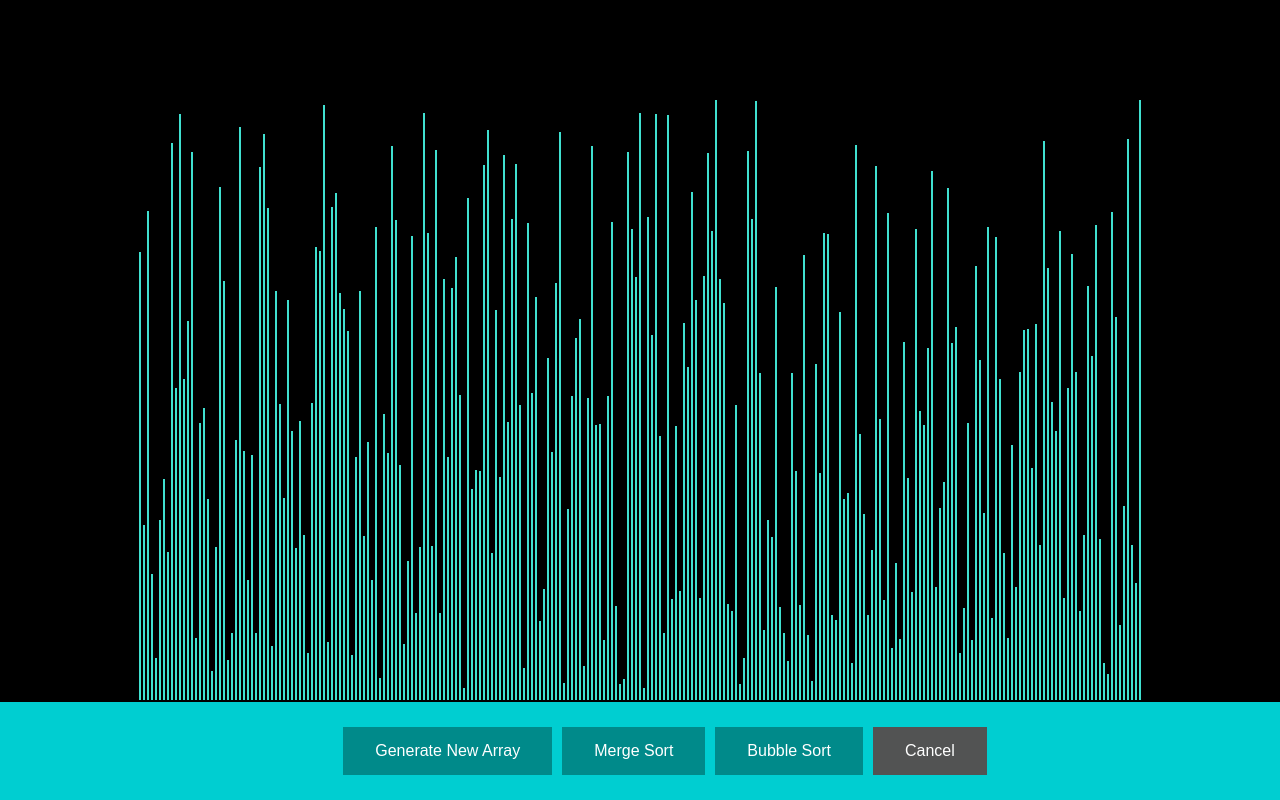
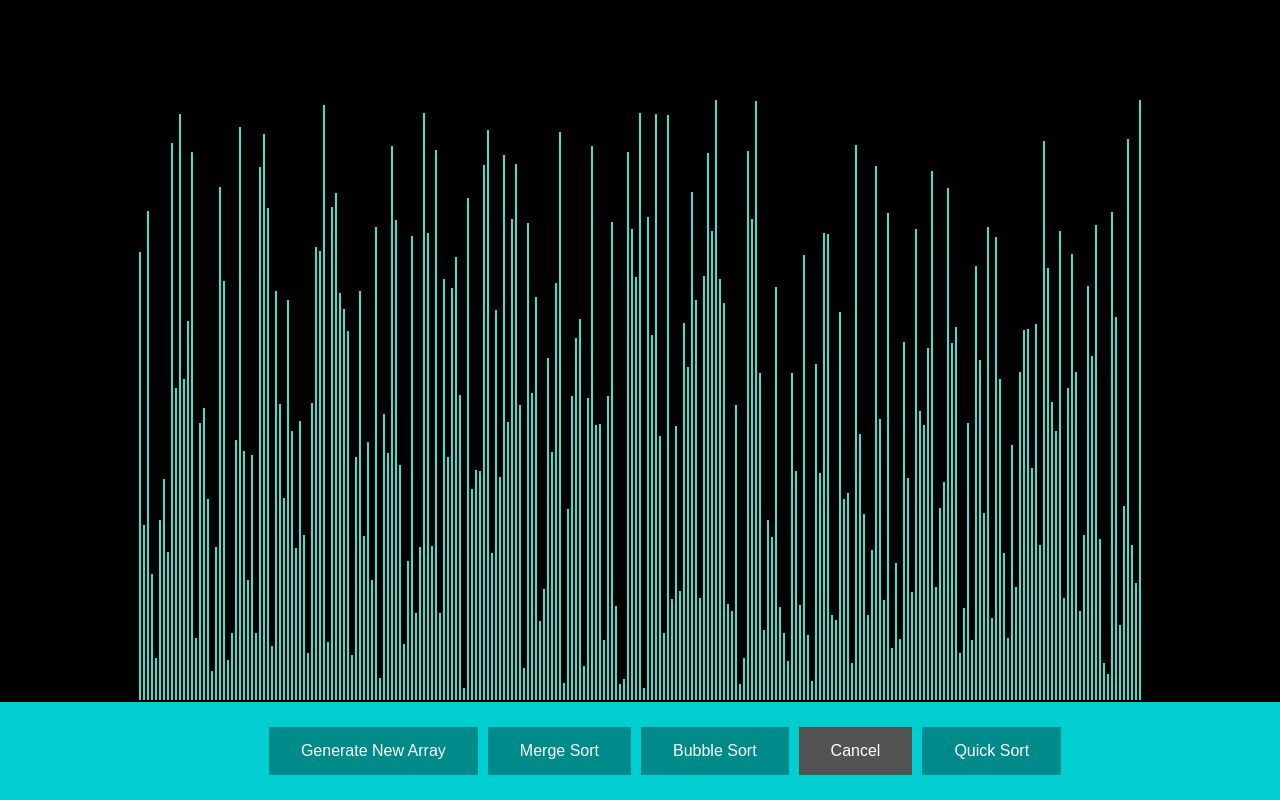
Before and after one commit to DanielYanger/React-Visualizer, a React (Create React App) app in the folder client/: page / in a window 1280 px wide. Built offline with nearby package versions, Linux system fonts and the light colour scheme.

Commit message:
Quick Sort

```diff
--- a/client/src/SortingVisualizer/SortingVisualizer.jsx
+++ b/client/src/SortingVisualizer/SortingVisualizer.jsx
@@ -3,6 +3,7 @@ import "../App.css";
 import "./SortingVisualizer.css";
 import { getMergeSortAnimations } from "./mergeSort.js";
 import { getBubbleSortAnimations } from "./bubbleSort.js";
+import { getQuickSortAnimations } from "./quickSort.js";
 
 const num_array_bars = 250;
 const max_height_bar = 600;
@@ -212,6 +213,83 @@ export default class SortingVisualizer extends Component {
     this.state.timeouts = timeouts;
   }
 
+  quickSort() {
+    const buttons = document.getElementsByClassName("button");
+    buttons[0].disabled = true; //generate array button
+    buttons[1].disabled = true; //merge sort button
+    buttons[2].disabled = true; //bubble sort button
+    buttons[3].disabled = false; //canel sort button
+
+    //array of all the timeouts for canceling
+    const timeouts = [];
+
+    //list of all of the animations that need to be exectuted
+    const animations = getQuickSortAnimations(this.state.array);
+
+    //list of all the bars of the array to be sorted
+    const arrayBars = document.getElementsByClassName("array-bar");
+
+    //main animation loop
+    for (let i = 0; i < animations.length; i++) {
+      //all animations come in set of 3
+      //1: change color of the compared bars back to secondary color
+      //2: change color of the compared bars back to primary color
+      //3: change the height of one of the bars
+      const isColorChange = i % 4 !== 2 && i % 4 !== 3;
+      //Color changing loop
+      if (isColorChange) {
+        //getting the index of and then style  which bars to change
+        const [barOneIdx, barTwoIdx] = animations[i];
+        const barOneStyle = arrayBars[barOneIdx].style;
+        const barTwoStyle = arrayBars[barTwoIdx].style;
+
+        //the first time is for changing to secondary color, second time is for changing back to primary
+        const color = i % 4 === 0 ? secondary_color : primary_color;
+
+        //adding the timeout to the list so the cancel feature works
+        timeouts.push(
+          setTimeout(() => {
+            barOneStyle.backgroundColor = color;
+            barTwoStyle.backgroundColor = color;
+          }, i * 5)
+        );
+      } else {
+        //pushing a timeout to change the height of the bar
+        timeouts.push(
+          setTimeout(() => {
+            const [barOneIdx, newHeight] = animations[i];
+            const barOneStyle = arrayBars[barOneIdx].style;
+            const height = newHeight + "px";
+            barOneStyle.height = height;
+          }, i * 5)
+        );
+      }
+    }
+
+    //aux loop for changing the color to the finish color after completion
+    for (let i = 0; i < arrayBars.length; i++) {
+      //push the change to the timeout array
+      timeouts.push(
+        setTimeout(() => {
+          arrayBars[i].style.backgroundColor = finish_color;
+        }, animations.length * 5 + i * 2)
+      );
+    }
+
+    //changing the buttons back to enabled
+    timeouts.push(
+      setTimeout(() => {
+        buttons[0].disabled = false;
+        buttons[1].disabled = true;
+        buttons[2].disabled = true;
+        buttons[3].disabled = true;
+      }, animations.length * 5 + arrayBars.length * 2)
+    );
+    //setting the state of the timeouts
+    // eslint-disable-next-line
+    this.state.timeouts = timeouts;
+  }
+
   render() {
     const { array } = this.state;
     return (
@@ -248,6 +326,9 @@ export default class SortingVisualizer extends Component {
           <button className="button" onClick={() => this.cancelSort()}>
             Cancel
           </button>
+          <button className="button" onClick={() => this.quickSort()}>
+            Quick Sort
+          </button>
         </div>
       </div>
     );
--- /dev/null
+++ b/client/src/SortingVisualizer/quickSort.js
@@ -0,0 +1,48 @@
+export function getQuickSortAnimations(array) {
+  const animations = [];
+  if (array.length <= 1) {
+    return animations;
+  }
+  quickSortHelper(array, 0, array.length - 1, animations);
+  return animations;
+}
+
+function quickSortHelper(array, start, end, animations) {
+  if (start >= end) {
+    return;
+  }
+  let pivot = start,
+    left = start + 1,
+    right = end;
+
+  while (right >= left) {
+    if (array[right] < array[pivot] && array[left] > array[pivot]) {
+      animations.push([left, right]);
+      animations.push([left, right]);
+      animations.push([left, array[right]]);
+      animations.push([right, array[left]]);
+
+      let temp = array[right];
+      array[right] = array[left];
+      array[left] = temp;
+    }
+    if (array[right] >= array[pivot]) {
+      right--;
+    }
+    if (array[left] <= array[pivot]) {
+      left++;
+    }
+  }
+  if (pivot !== right) {
+    animations.push([pivot, right]);
+    animations.push([pivot, right]);
+    animations.push([pivot, array[right]]);
+    animations.push([right, array[pivot]]);
+
+    let temp = array[right];
+    array[right] = array[pivot];
+    array[pivot] = temp;
+  }
+  quickSortHelper(array, start, right - 1, animations);
+  quickSortHelper(array, right + 1, end, animations);
+}
```
